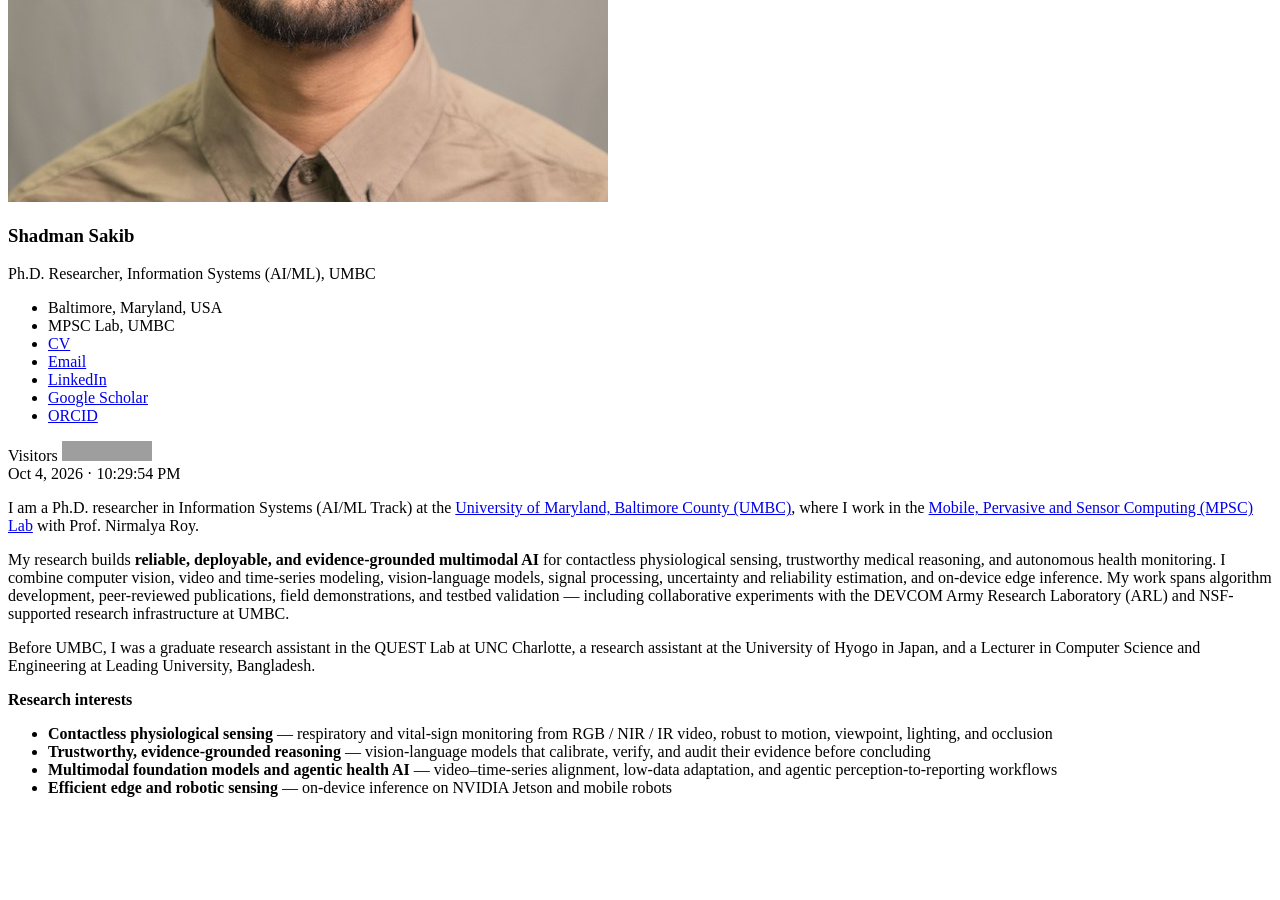
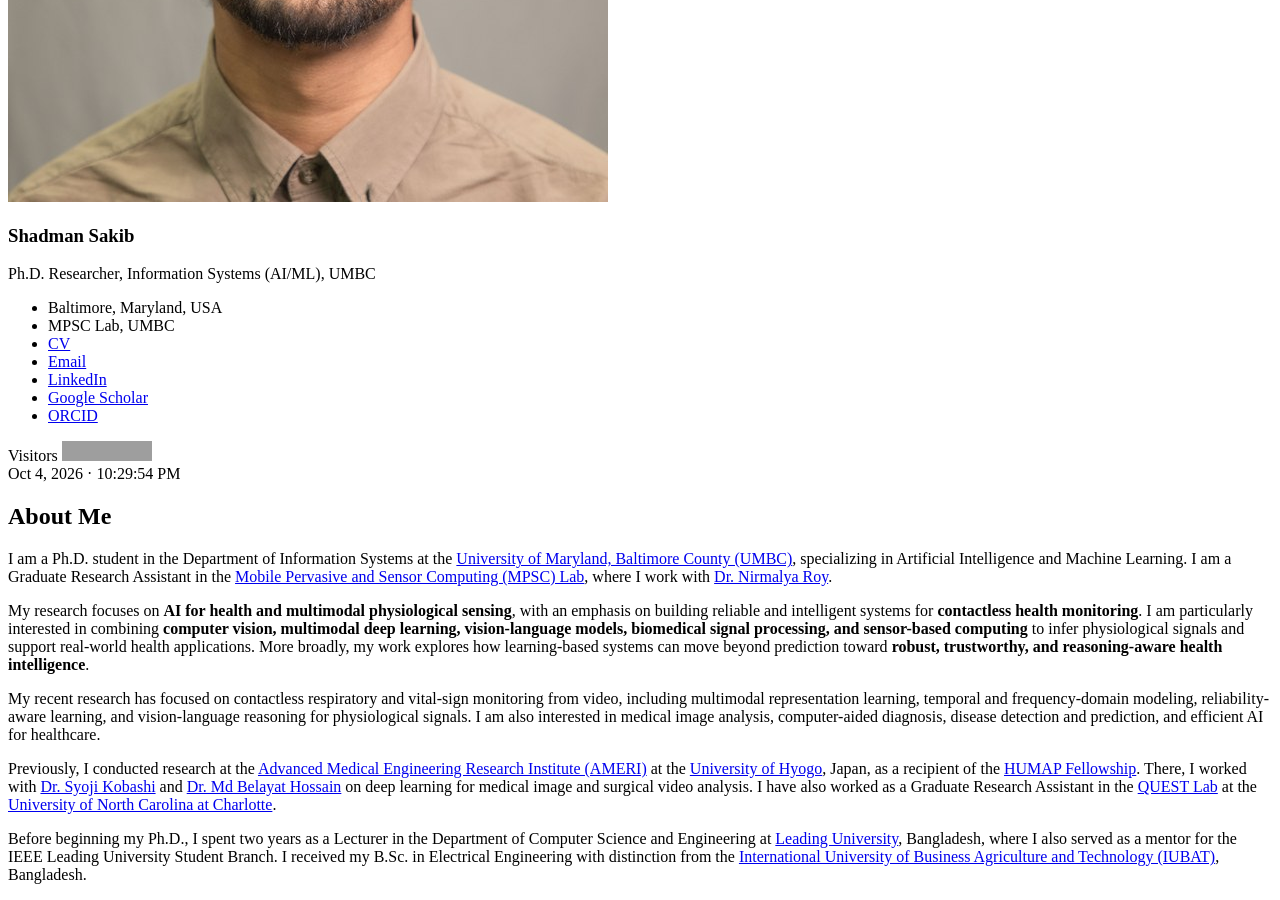
Before and after one commit to sakibshadman/sakibshadman.github.io, a Jekyll site: the page built from _pages/includes/intro.md, in a window 1280 px wide and 900 px high, scrolled down 618 px. Built offline with Jekyll 4.4.1, drawn with Linux system fonts in a browser that asks for light colours; our own code applies the rules of GitHub Pages for plain Markdown files; before the commit the page ends 1431 px from its top, so only the background shows below that; grey boxes are pictures that could not be loaded.

Commit message:
Update intro.md

```diff
--- a/_pages/includes/intro.md
+++ b/_pages/includes/intro.md
@@ -1,12 +1,11 @@
-I am a Ph.D. researcher in Information Systems (AI/ML Track) at the [University of Maryland, Baltimore County (UMBC)](https://www.umbc.edu/), where I work in the [Mobile, Pervasive and Sensor Computing (MPSC) Lab](https://mpsc.umbc.edu/) with Prof. Nirmalya Roy.
+## About Me
 
-My research builds **reliable, deployable, and evidence-grounded multimodal AI** for contactless physiological sensing, trustworthy medical reasoning, and autonomous health monitoring. I combine computer vision, video and time-series modeling, vision-language models, signal processing, uncertainty and reliability estimation, and on-device edge inference. My work spans algorithm development, peer-reviewed publications, field demonstrations, and testbed validation — including collaborative experiments with the DEVCOM Army Research Laboratory (ARL) and NSF-supported research infrastructure at UMBC.
+I am a Ph.D. student in the Department of Information Systems at the [University of Maryland, Baltimore County (UMBC)](https://umbc.edu/), specializing in Artificial Intelligence and Machine Learning. I am a Graduate Research Assistant in the [Mobile Pervasive and Sensor Computing (MPSC) Lab](https://mpsc.umbc.edu/home), where I work with [Dr. Nirmalya Roy](https://artiamas.umd.edu/nirmalya-roy/).
 
-Before UMBC, I was a graduate research assistant in the QUEST Lab at UNC Charlotte, a research assistant at the University of Hyogo in Japan, and a Lecturer in Computer Science and Engineering at Leading University, Bangladesh.
+My research focuses on **AI for health and multimodal physiological sensing**, with an emphasis on building reliable and intelligent systems for **contactless health monitoring**. I am particularly interested in combining **computer vision, multimodal deep learning, vision-language models, biomedical signal processing, and sensor-based computing** to infer physiological signals and support real-world health applications. More broadly, my work explores how learning-based systems can move beyond prediction toward **robust, trustworthy, and reasoning-aware health intelligence**.
 
-**Research interests**
+My recent research has focused on contactless respiratory and vital-sign monitoring from video, including multimodal representation learning, temporal and frequency-domain modeling, reliability-aware learning, and vision-language reasoning for physiological signals. I am also interested in medical image analysis, computer-aided diagnosis, disease detection and prediction, and efficient AI for healthcare.
 
-- **Contactless physiological sensing** — respiratory and vital-sign monitoring from RGB / NIR / IR video, robust to motion, viewpoint, lighting, and occlusion
-- **Trustworthy, evidence-grounded reasoning** — vision-language models that calibrate, verify, and audit their evidence before concluding
-- **Multimodal foundation models and agentic health AI** — video–time-series alignment, low-data adaptation, and agentic perception-to-reporting workflows
-- **Efficient edge and robotic sensing** — on-device inference on NVIDIA Jetson and mobile robots
+Previously, I conducted research at the [Advanced Medical Engineering Research Institute (AMERI)](https://ame-hyogo.org/english/) at the [University of Hyogo](https://www.u-hyogo.ac.jp/english/), Japan, as a recipient of the [HUMAP Fellowship](https://hyogo-humap.jp/en/search/203). There, I worked with [Dr. Syoji Kobashi](https://sites.google.com/site/syojikobashi/people/syojikobashi) and [Dr. Md Belayat Hossain](https://academics.siu.edu/computing-and-technology/computer-science/faculty/hossain-mdbelayat.php) on deep learning for medical image and surgical video analysis. I have also worked as a Graduate Research Assistant in the [QUEST Lab](https://coefs.charlotte.edu/fdeeba/) at the [University of North Carolina at Charlotte](https://www.charlotte.edu/).
+
+Before beginning my Ph.D., I spent two years as a Lecturer in the Department of Computer Science and Engineering at [Leading University](https://www.lus.ac.bd/), Bangladesh, where I also served as a mentor for the IEEE Leading University Student Branch. I received my B.Sc. in Electrical Engineering with distinction from the [International University of Business Agriculture and Technology (IUBAT)](https://iubat.edu/), Bangladesh.
```
